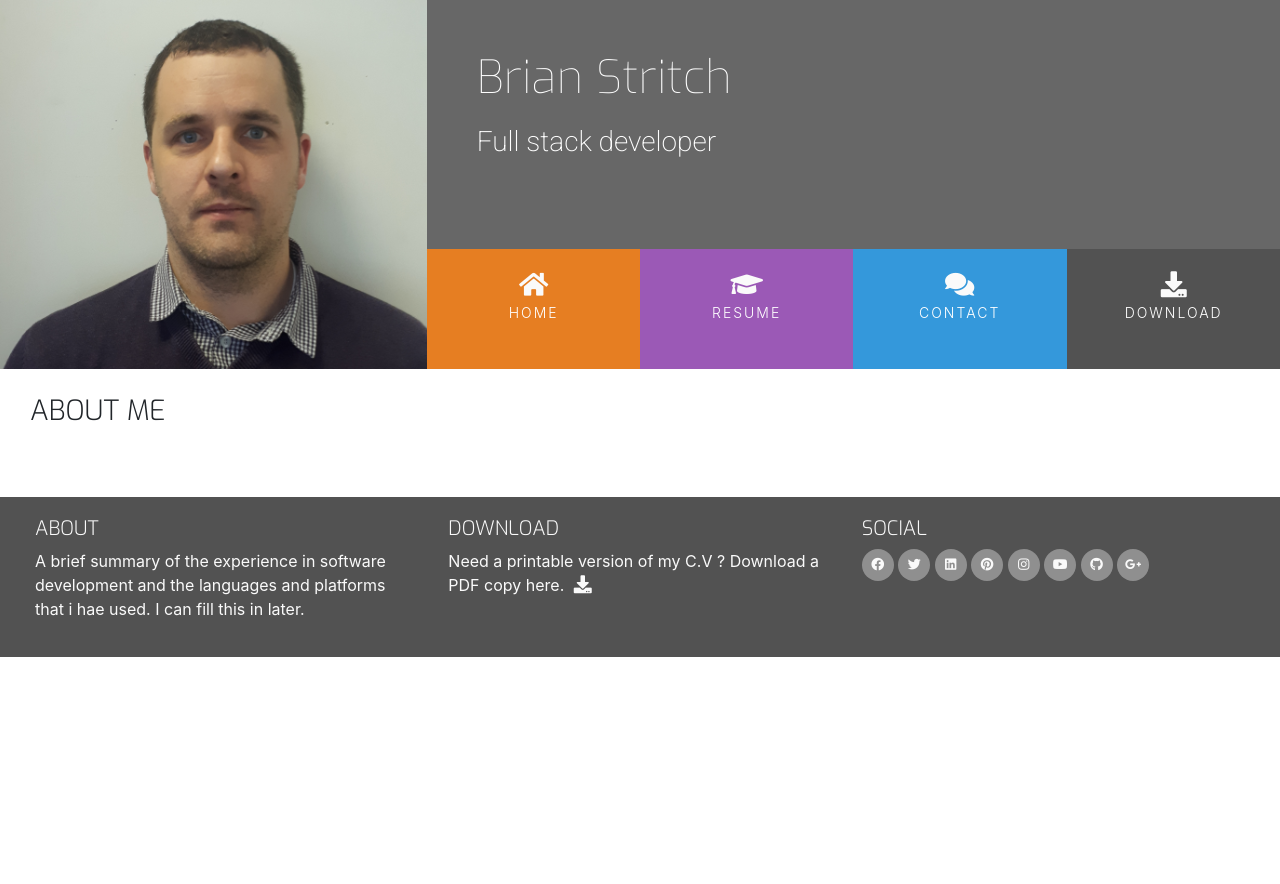
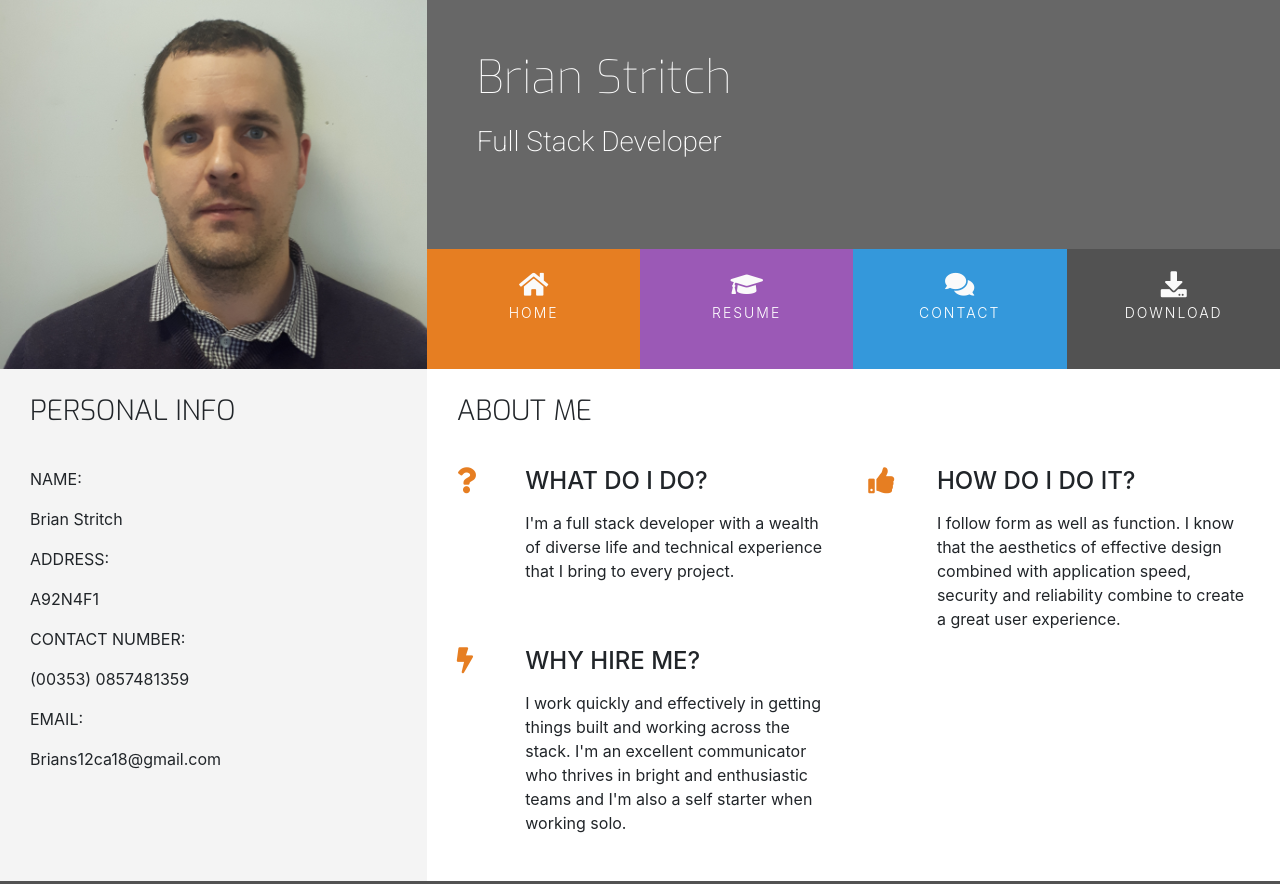
Before and after one commit to BrianStritch/Brian_Stritch_Resume, a plain HTML site: page index.html in a window 1280 px wide. Shown: the top 884 px of the page. Before the commit the page ends 800 px from the top, so only its background shows below. Drawn offline with nearby package versions, Linux system fonts and the light colour scheme.

Commit message:
add personal info section to index page

```diff
--- a/assets/css/style.css
+++ b/assets/css/style.css
@@ -8,6 +8,9 @@
     background-color: #fff;
 }
 
+.bg-color-personal-info{
+    background-color: #f4f4f4;
+}
 .ui-menu-color-home{
     background-color: #e67e22;
 }
@@ -199,3 +202,12 @@ footer{
 #footer-details{
     padding: 20px;
 }
+/* **********************  three reasons ****************************/
+.three-reasons-icon {
+    font-size: 26px;
+    color: #e67e22;
+}
+
+.three-reasons-heading {
+    margin-bottom: 15px;
+}
--- a/index.html
+++ b/index.html
@@ -1,16 +1,20 @@
 <!DOCTYPE html>
 <html lang="en">
+
 <head>
     <meta charset="UTF-8">
     <meta http-equiv="X-UA-Compatible" content="IE=edge">
     <meta name="viewport" content="width=device-width, initial-scale=1.0">
-    <link rel="stylesheet" href="https://maxcdn.bootstrapcdn.com/bootstrap/4.2.1/css/bootstrap.min.css"/>
-    <link rel="stylesheet" href="https://use.fontawesome.com/releases/v5.15.4/css/all.css" integrity="sha384-DyZ88mC6Up2uqS4h/KRgHuoeGwBcD4Ng9SiP4dIRy0EXTlnuz47vAwmeGwVChigm" crossorigin="anonymous">
-    <link rel="stylesheet" href="https://cdnjs.cloudflare.com/ajax/libs/hover.css/2.1.1/css/hover-min.css" type="text/css" />
+    <link rel="stylesheet" href="https://maxcdn.bootstrapcdn.com/bootstrap/4.2.1/css/bootstrap.min.css" />
+    <link rel="stylesheet" href="https://use.fontawesome.com/releases/v5.15.4/css/all.css"
+        integrity="sha384-DyZ88mC6Up2uqS4h/KRgHuoeGwBcD4Ng9SiP4dIRy0EXTlnuz47vAwmeGwVChigm" crossorigin="anonymous">
+    <link rel="stylesheet" href="https://cdnjs.cloudflare.com/ajax/libs/hover.css/2.1.1/css/hover-min.css"
+        type="text/css" />
     <link rel="stylesheet" href="https://cdnjs.cloudflare.com/ajax/libs/hover.css/2.3.1/css/hover.css" type="text/css">
     <link rel="stylesheet" href="assets/css/style.css" type="text/css">
     <title>Brian_Stritch_Resume</title>
 </head>
+
 <body>
     <header>
         <div class="row no-gutters">
@@ -19,23 +23,27 @@
                 <div class="row no-gutters bg-color-name-title">
                     <div class="col heading">
                         <h1 class="name">Brian Stritch</h1>
-                        <h2 class="title">Full stack developer</h2>
+                        <h2 class="title">Full Stack Developer</h2>
                     </div>
                 </div>
                 <div class="row no-gutters">
                     <div class="col">
                         <ul id="nav" class="list-inline menu-container">
                             <li class="col-6 col-sm-3 ui-menu-color-home list-inline-item menu-item">
-                                <a href="#" class="hvr-sweep-to-bottom"><i class="fas fa-home" aria-hidden="true"></i><span>Home</span></a>
+                                <a href="#" class="hvr-sweep-to-bottom"><i class="fas fa-home"
+                                        aria-hidden="true"></i><span>Home</span></a>
                             </li>
                             <li class="col-6 col-sm-3 ui-menu-color-resume list-inline-item menu-item">
-                                <a href="#" class="hvr-sweep-to-bottom"><i class="fas fa-graduation-cap" aria-hidden="true"></i><span>Resume</span></a>
+                                <a href="#" class="hvr-sweep-to-bottom"><i class="fas fa-graduation-cap"
+                                        aria-hidden="true"></i><span>Resume</span></a>
                             </li>
                             <li class="col-6 col-sm-3 ui-menu-color-contact list-inline-item menu-item">
-                                <a href="#" class="hvr-sweep-to-bottom"><i class="fas fa-comments" aria-hidden="true"></i><span>Contact</span></a>
+                                <a href="#" class="hvr-sweep-to-bottom"><i class="fas fa-comments"
+                                        aria-hidden="true"></i><span>Contact</span></a>
                             </li>
                             <li class="col-6 col-sm-3 ui-menu-color-download list-inline-item menu-item">
-                                <a href="#" class="hvr-sweep-to-bottom"><i class="fas fa-download" aria-hidden="true"></i><span>Download</span></a>
+                                <a href="#" class="hvr-sweep-to-bottom"><i class="fas fa-download"
+                                        aria-hidden="true"></i><span>Download</span></a>
                             </li>
                         </ul>
                     </div>
@@ -44,17 +52,118 @@
         </div>
     </header>
     <section class="container-fluid">
-        <div class="row row-table">
+        <div class="row">
+            <div class="col-md-4 bg-color-personal-info section-column">
+                <div class="row">
+                    <div class="col-12">
+                        <h3 class="section-heading uppercase">Personal info</h3>
+                    </div>
+                </div>
+                <div class="personal-info-item">
+                    <div class="key uppercase">
+                        <p>
+                            name:
+                        </p>
+                    </div>
+                    <div class="value">
+                        <p>
+                            Brian Stritch
+                        </p>
+                    </div>
+                </div>
+                <div class="personal-info-item">
+                    <div class="key uppercase">
+                        <p>
+                           address:
+                        </p>
+                    </div>
+                    <div class="value">
+                        <p>
+                            A92N4F1
+                        </p>
+                    </div>
+                    <div class="personal-info-item">
+                        <div class="key uppercase">
+                            <p>
+                                Contact number:
+                            </p>
+                        </div>
+                        <div class="value">
+                            <p>
+                                (00353) 0857481359
+                            </p>
+                        </div>
+                        <div class="personal-info-item">
+                            <div class="key uppercase">
+                                <p>
+                                    Email:
+                                </p>
+                            </div>
+                            <div class="value">
+                                <p>
+                                    Brians12ca18@gmail.com
+                                </p>
+                            </div>
+                        </div>
+                    </div>
+                </div>
+            </div>
             <div class="col-md-8 bg-color-three-reasons section-column">
                 <div class="row">
                     <div class="col">
                         <h3 class="section-heading uppercase">About Me</h3>
                     </div>
                 </div>
+                <div class="row">
+                    <div class="col-10 offset-1 offset-sm-0 col-sm-4 col-md-6">
+                        <div class="row">
+                            <div class="col-2">
+                                <i class="three-reasons-icon fas fa-question" aria-hidden="true"></i>
+                            </div>
+                            <div class="col-10">
+                                <h4 class="three-reasons-heading uppercase">What do I do?</h4>
+                                <p>
+                                    I'm a full stack developer with a wealth of diverse life and
+                                    technical experience that I bring to every project.
+                                </p>
+                            </div>
+                        </div>
+                    </div>
+                    <div class="col-10 offset-1 offset-sm-0 col-sm-4 col-md-6">
+                        <div class="row">
+                            <div class="col-2">
+                                <i class="three-reasons-icon fas fa-thumbs-up" aria-hidden="true"></i>
+                            </div>
+                            <div class="col-10">
+                                <h4 class="three-reasons-heading uppercase">How do i do it?</h4>
+                                <p>
+                                    I follow form as well as function. I know that the aesthetics of
+                                    effective design combined with application speed, security and
+                                    reliability combine to create a great user experience.
+                                </p>
+                            </div>
+                        </div>
+                    </div>
+                    <div class="col-10 offset-1 offset-sm-0 col-sm-4 col-md-6">
+                        <div class="row">
+                            <div class="col-2">
+                                <i class="three-reasons-icon fas fa-bolt" aria-hidden="true"></i>
+                            </div>
+                            <div class="col-10">
+                                <h4 class="three-reasons-heading uppercase">Why hire me?</h4>
+                                <p>
+                                    I work quickly and effectively in getting things built and
+                                    working across the stack. I'm an excellent communicator who
+                                    thrives in bright and enthusiastic teams and I'm also a self
+                                    starter when working solo.
+                                </p>
+                            </div>
+                        </div>
+                    </div>
+                </div>
             </div>
 
         </div>
-
     </section>
     <footer>
         <div class="container-fluid">
@@ -62,10 +171,10 @@
                 <div class="col-sm-4">
                     <h5 class="uppercase general-sub">About</h5>
                     <p class="inline-block">A brief summary of the experience
-                         in software development and the languages and
-                         platforms that i hae used. I can fill this in
-                          later.
-                        </p>
+                        in software development and the languages and
+                        platforms that i hae used. I can fill this in
+                        later.
+                    </p>
                 </div>
                 <div class="col-sm-4">
                     <h5 class="uppercase general-sub">Download</h5>
@@ -75,7 +184,7 @@
                             <i class="fas fa-download" aria-hidden="true"></i>
                             <span class="sr-only">Download Link.</span>
                         </a>
-                       </p>
+                    </p>
                 </div>
                 <div class="col-sm-4">
                     <h5 class="uppercase general-sub">Social</h5>
@@ -135,4 +244,5 @@
     </footer>
 
 </body>
+
 </html>
```
